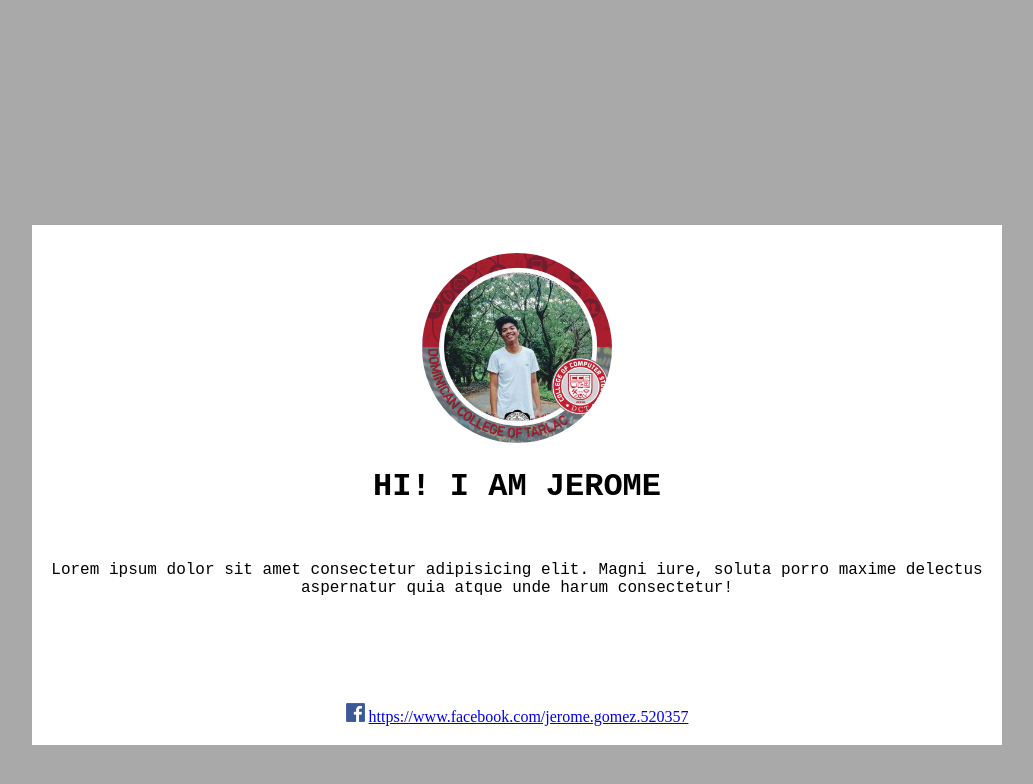
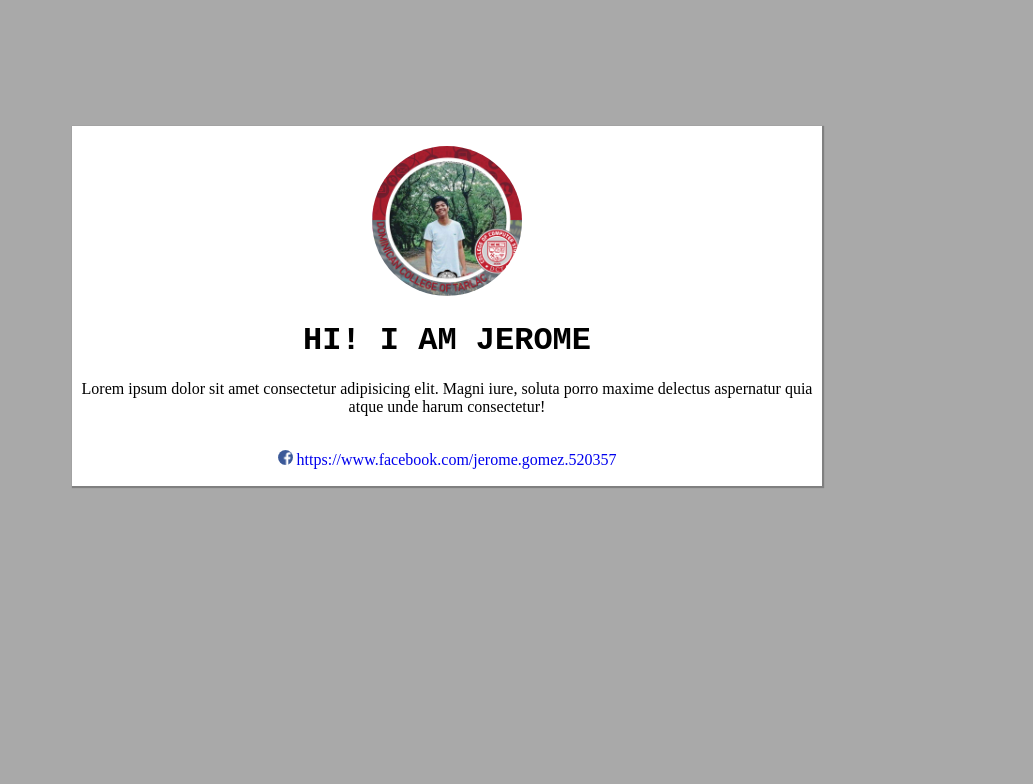
Before and after one commit to Ginie1015/CSS-Activity, a plain HTML site: page index.html in a window 1280 px wide. Shown: the whole page, without its empty margins (193-1226 px from the left). Drawn offline with Linux system fonts and the light colour scheme.

Commit message:
CSS Activity DONEgit clone https://github.com/Ginie1015/CSS-Activity.git!

```diff
--- a/css/styles.css
+++ b/css/styles.css
@@ -1,36 +1,45 @@
 body{
     background-color: darkgray;
-    text-align: center;
-    margin: auto;
+
+}
+.circle-picture{
+    margin-top: 20px;
+    border-radius: 50%;
+    width: 150px;
 }
 h1{
     text-transform: uppercase;
     font-family: 'Courier New', Courier, monospace;
 }
-p{
-    font-family: 'Courier New', Courier, monospace;
-    text-align: center;
-}
-.picture{
-    max-width: 20%;
-    height: auto;
-}
 .fb-logo{
-    max-width: 2%;
-    height: auto;
+    border-radius: 50%;
+    width: 15px;
 }
 
-div {
-    height: 500px;
-    width: 950px;
-    padding: 10px;
-    margin: 225px;
+.center{
     background-color: white;
-  }
-.circle{
-    align-content: center;
-    border-radius: 50%;
+    box-shadow: 1px 1px 1px 1px grey;
+    width: 750px;
+    height: 360px;
+    text-align: center;
+
+    margin-top: 10%;
+    margin-right:auto;
+    margin-bottom: 10%;
+    margin-left:auto;
 }
-a:hover{
-    background-color: aquamarine;
+.hoverover:hover{
+    color: white;
+    margin-left: auto;
+    margin-right: auto;
+    width: fit-content;
+    background-color: #3d5595;
+    padding: 5px;
+    border-radius: 25px;
 }
+.link:hover{
+    color: white;
+}
+.link{
+    text-decoration: none;
+}
--- a/index.html
+++ b/index.html
@@ -9,12 +9,14 @@
 </head>
 <body>
     <div class="center">
+        <img class="circle-picture" src="img/225731661_1170362163447875_6963978748634327520_n.jpg" alt="">
+        <h1>Hi! I am Jerome</h1>
+        <p>Lorem ipsum dolor sit amet consectetur adipisicing elit. Magni iure, soluta porro maxime delectus aspernatur quia atque unde harum consectetur!</p>
         <br>
-        <img class="circle picture" src="img/225731661_1170362163447875_6963978748634327520_n.jpg" alt="">
-        <h1>Hi! I am Jerome</h1><br>
-        <p>Lorem ipsum dolor sit amet consectetur adipisicing elit. Magni iure, soluta porro maxime delectus aspernatur quia atque unde harum consectetur!</p><br><br><br><br><br>
-        <img class="fb-logo" src="img/logo-facebookpng-32204.png" alt="">
-        <a href="https://www.facebook.com/jerome.gomez.520357" target="_blank">https://www.facebook.com/jerome.gomez.520357</a>
+            <div class="hoverover">
+                <img class="fb-logo" src="img/logo-facebookpng-32204.png" alt="">
+                <a class="link" href="https://www.facebook.com/jerome.gomez.520357" target="_blank">https://www.facebook.com/jerome.gomez.520357</a>
+            </div>
     </div>
 </body>
 </html>
```
